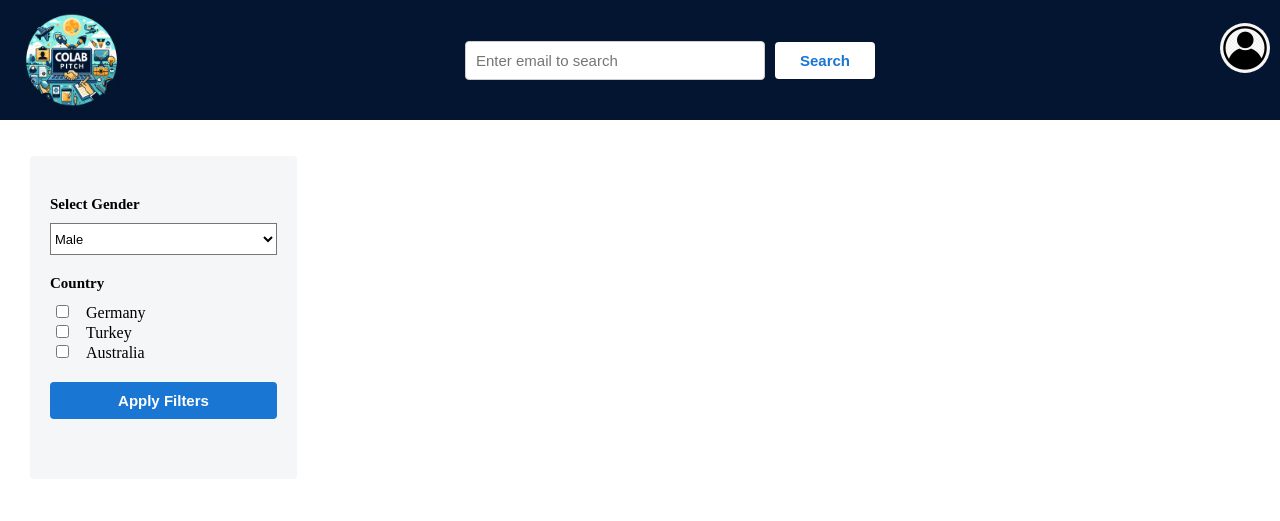
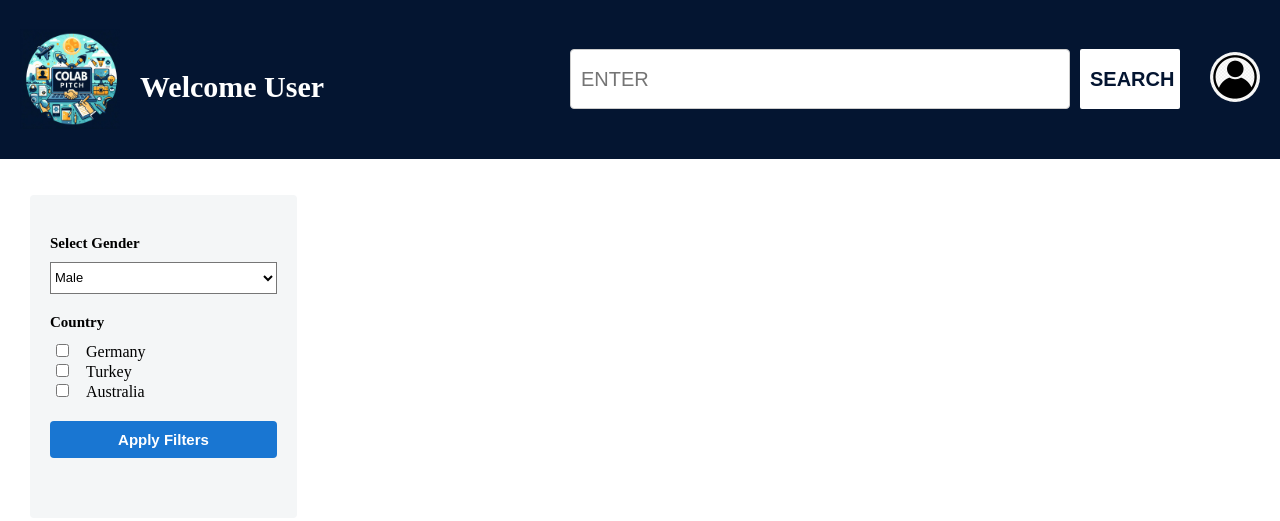
Before and after one commit to Abhinav-Damodara/sample, a plain HTML site: page CollabPitch/index.html in a window 1280 px wide. Drawn offline with Linux system fonts and the light colour scheme; no server answers.

Commit message:
:mainpage

```diff
--- a/CollabPitch/index.html
+++ b/CollabPitch/index.html
@@ -12,9 +12,10 @@
             <div class="nav-logo">
                 <img src="logo.jpg" alt="logo">
             </div>
+            <div class="nav-welcome"><h1>Welcome User</h1></div>
             <div class="nav-search">
-                <input type="search" placeholder="Enter email to search" id="search-box">
-                <button type="submit" onclick="showResults()">Search</button>
+                <input type="search" placeholder="ENTER" id="search-box">
+                <button type="submit" onclick="showResults()">SEARCH</button>
             </div>
             <div class="nav-profile">
                 <!-- Wrap profile picture inside anchor tag -->
--- a/CollabPitch/style.css
+++ b/CollabPitch/style.css
@@ -166,30 +166,41 @@ nav {
 .nav-search {
     flex: 2;
     display: flex;
-    justify-content: center;
+    justify-content: right;
+    padding-right: 30px;
     align-items: center;
+    height: 100px;
 }
 .nav-search input {
-    font-size: 15px;
+    font-size: 20px;
     border-radius: 4px;
     border: 1px solid #ccc;
     padding: 10px;
-    width: 300px;
+    width: 500px;
+    height: 60px;
     margin-right: 10px;
 }
 .nav-search button {
-    padding: 10px 20px;
+    padding: 10px 10px;
     width: 100px;
-    font-size: 15px;
-    border-radius: 4px;
+    height:60px;
+    font-size: 20px;
+    border-radius: 2px;
     background-color: #fff;
-    color: #1976d2;
+    color: #041531;
     border: none;
     cursor: pointer;
 }
+.nav-welcome{
+    padding-left: 20px;
+    font-size: 20px;
+    color:#fff;
+}
 .nav-profile {
+    margin-top: 20px;
     display: flex;
     align-items: center;
+    margin-right: 10px;
 }
 
 .nav-profile img {
```
